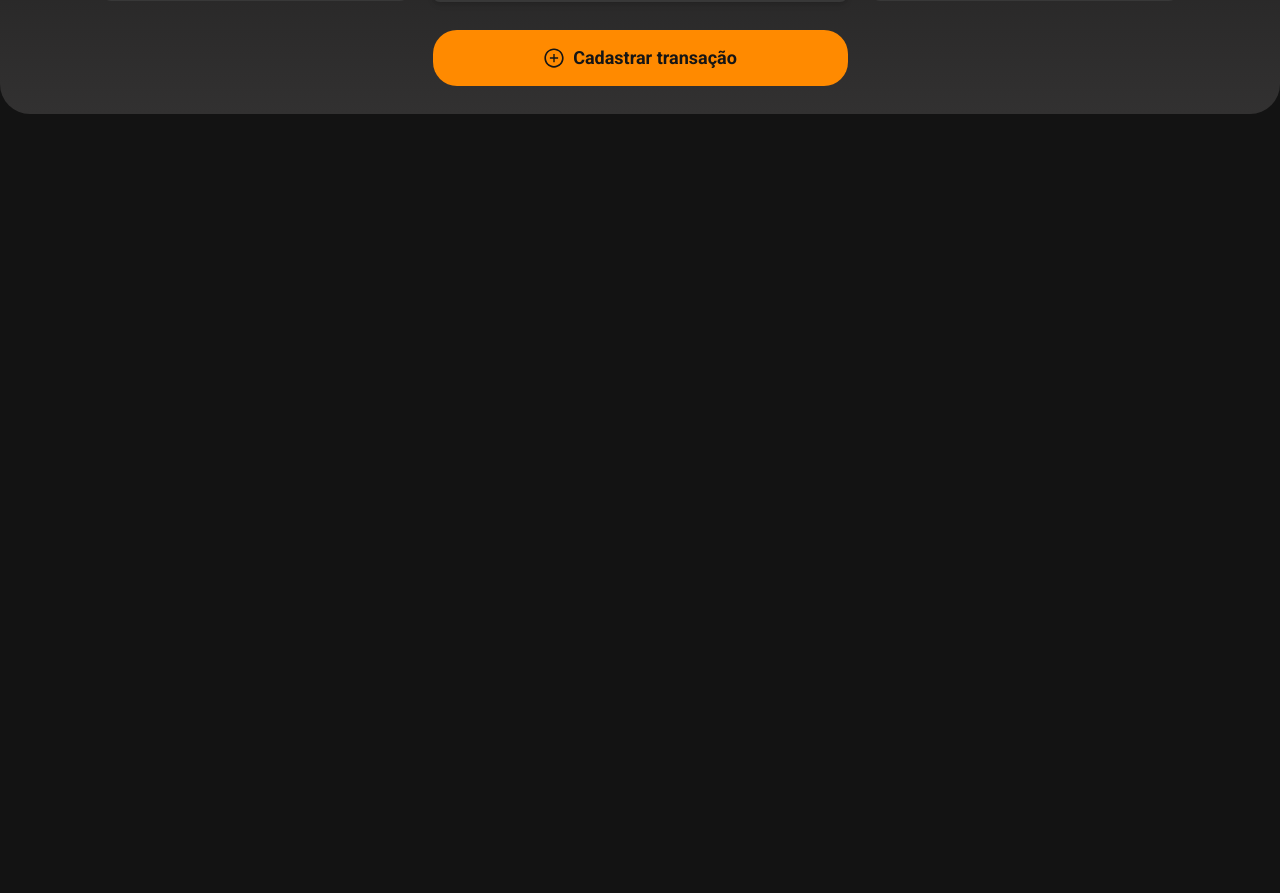
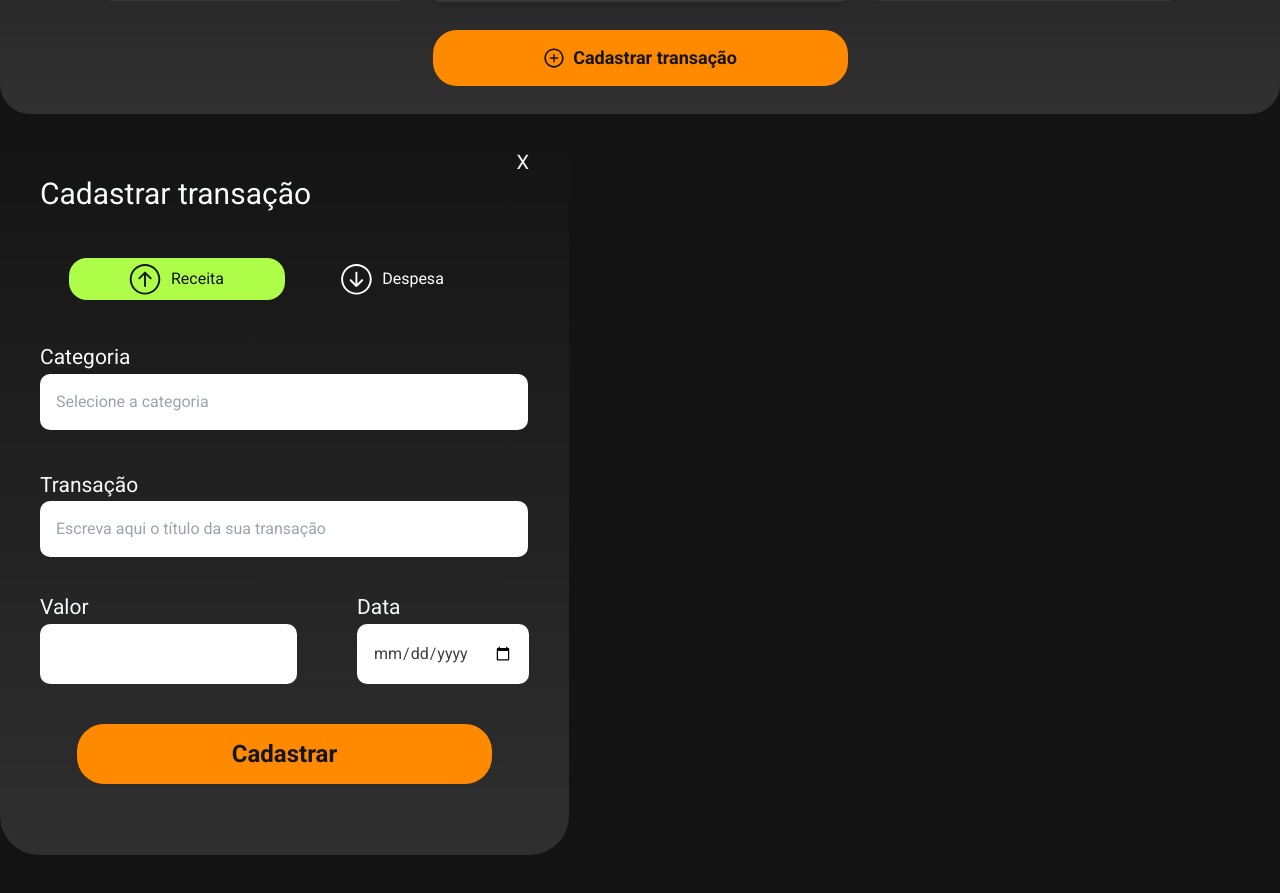
Before and after one commit to Orange-Juice-Projeto-Developer/orange-wallet-frontend, a React (Vite) app: page / in a window 1280 px wide. Shown: the part 323-1216 px from the top of the page. Built offline with nearby package versions, Linux system fonts and the light colour scheme; no server answers.

Commit message:
:sparkles: feat: criação do formulario de transação

```diff
--- a/src/components/HeaderDesktop/index.tsx
+++ b/src/components/HeaderDesktop/index.tsx
@@ -7,6 +7,7 @@ import plusIcon from "../../assets/images/icon-button-plus.svg";
 import { IncomeTotal } from "../IncomeTotal";
 import { OutcomeTotal } from "../OutcomeTotal";
 import { useTransaction } from "../../hooks/useTransactions";
+import { TransactionForm } from "../TransactionForm";
 
 export function HeaderDesktop() {
 	const { transactions } = useTransaction();
@@ -30,6 +31,7 @@ export function HeaderDesktop() {
 	);
 
 	return (
+		<>
 			<header className="hidden sm:desktop bg-gradient-to-b from-[rgba(19,19,19,0.4126)] to-[#323131] rounded-b-[30px] pb-7 font-roboto">
 				<div className="flex justify-between items-center px-16 pt-16 pb-8">
 					<div>
@@ -78,5 +80,7 @@ export function HeaderDesktop() {
 					Cadastrar transação
 				</button>
 			</header>
+			<TransactionForm />
+		</>
 	);
 }
--- /dev/null
+++ b/src/components/TransactionForm/index.tsx
@@ -0,0 +1,93 @@
+import React, { useEffect, useState } from "react";
+import upArrow from "../../assets/images/uparrow.svg";
+import downArrow from "../../assets/images/downarrow.svg";
+
+export function TransactionForm() {
+	const [category, setCategory] = useState<string>();
+	const [transaction, setTransaction] = useState<string>();
+	const [value, setValue] = useState<number>();
+	const [date, setDate] = useState<string>("");
+
+	return (
+		<>
+			<form className="w-[569px] h-[741px] bg-gradient-to-t from-[#2F2F2F] to-gray-700 rounded-[39px] flex flex-col font-roboto text-gray-50 px-10 pt-[34px] pb-12">
+				<div className="flex justify-end">
+					<button type="button" className="text-xl">X</button>
+				</div>
+				<span className="text-3xl mb-[46px]">Cadastrar transação</span>
+				<div className="flex justify-center mb-[42px]">
+					<button
+						type="button"
+						className="flex justify-center items-center w-[216px] h-[42px] bg-green-400 rounded-[18px] text-gray-600"
+					>
+						<img className="mr-[10px]" src={upArrow} alt="" />
+						Receita
+					</button>
+					<button
+						type="button"
+						className="flex justify-center items-center text-[#FFF] w-[216px] h-[42px] rounded-[18px]"
+					>
+						<img className="mr-[10px]" src={downArrow} alt="" />
+						Despesa
+					</button>
+				</div>
+				<div className="mb-[40px]">
+					<label htmlFor="categoria" className="text-[21px]">
+						Categoria
+					</label>
+					<input
+						type="text"
+						id="categoria"
+						required
+						list=""
+						value={category}
+						onChange={(e) => setCategory(e.target.value)}
+						placeholder="Selecione a categoria"
+						className="w-[488px] h-[60] text-[#404040] p-4 rounded-[10px]"
+					/>
+				</div>
+				<div className="mb-[35px]">
+					<label htmlFor="transacao" className="text-[21px]">
+						Transação
+					</label>
+					<input
+						type="text"
+						id="transacao"
+						required
+						value={transaction}
+						onChange={(e) => setTransaction(e.target.value)}
+						placeholder="Escreva aqui o título da sua transação"
+						className="w-[488px] h-[60] text-[#404040] p-4 rounded-[10px]"
+					/>
+				</div>
+
+				<div className="flex justify-between mb-10">
+					<div>
+						<label htmlFor="valor" className="text-[21px]">Valor</label>
+						<input
+							type="number"
+							id="valor"
+							value={value}
+							required
+							onChange={(e) => setValue(Number(e.target.value))}
+							className="text-[#404040] block w-[257px] h-[60px] text-[#404040] p-4 rounded-[10px]"
+						/>
+					</div>
+					<div>
+						<label htmlFor="date" className="text-[21px]">Data</label>
+						<input
+							type="date"
+							id="date"
+							required
+							value={date}
+							onChange={e => setDate(e.target.value)}
+							className="text-[#404040] block h-[60px] text-[#404040] p-4 rounded-[10px]"
+						/>
+					</div>
+				</div>
+
+				<button type="submit" className="text-2xl leading-7 font-bold text-gray-600 bg-orange-500 rounded-[27px] w-[415px] h-[60px] mx-auto">Cadastrar</button>
+			</form>
+		</>
+	);
+}
```
Also changed, not shown: src/assets/images/downarrow.svg (added), src/assets/images/uparrow.svg (added). Lines whose indentation alone changed are shown as unchanged.
